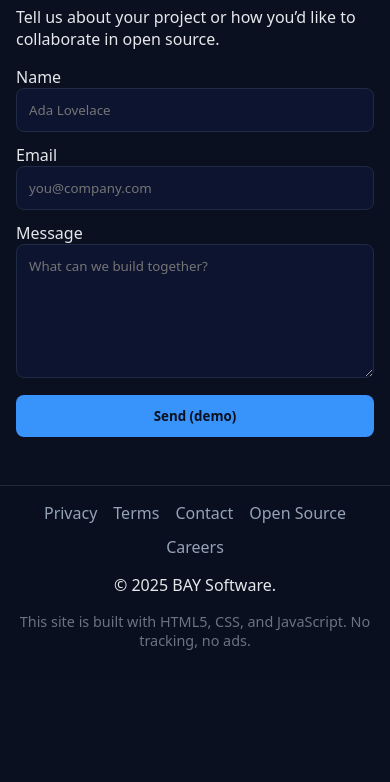
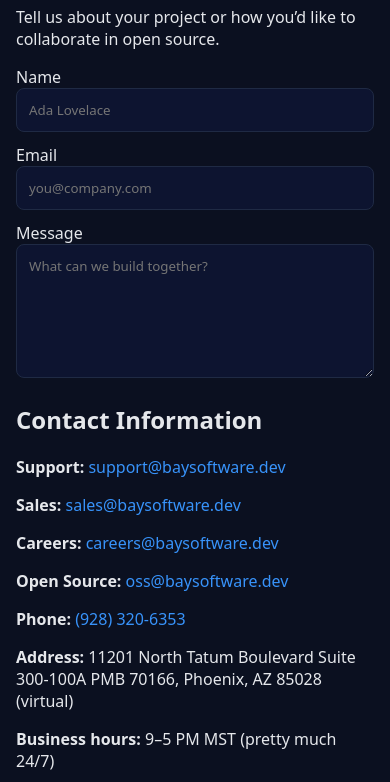
Before and after one commit to fragmentedlogic/baysoftware.dev, a website: page pages/contact.html in a window 390 px wide. Shown: the part 169-951 px from the top of the page. Before the commit the page ends 849 px from the top, so only its background shows below. Drawn offline with Linux system fonts and the light colour scheme.

Commit message:
Update contact page with contact info and working form
Add support, sales, careers, and open-source email addresses; phone number; physical address; business hours with humor; and a GitHub link with icon. Modify contact form to mailto and enable send functionality.

```diff
--- a/pages/contact.html
+++ b/pages/contact.html
@@ -14,7 +14,7 @@
   <main id="main">
     <h1>Contact</h1>
       <p>Tell us about your project or how you’d like to collaborate in open source.</p>
-      <form aria-label="Contact form">
+      <form aria-label="Contact form" action="mailto:support@baysoftware.dev" method="post" enctype="text/plain">
         <label>
           Name
           <input type="text" placeholder="Ada Lovelace" required />
@@ -27,9 +27,22 @@
           Message
           <textarea rows="6" placeholder="What can we build together?"></textarea>
         </label>
-        <button type="submit" aria-disabled="true" title="Demo form">Send (demo)</button>
+
       </form>
-  </main>
+
+         <section>
+      <h2>Contact Information</h2>
+      <p><strong>Support:</strong> <a href="mailto:support@baysoftware.dev">support@baysoftware.dev</a></p>
+      <p><strong>Sales:</strong> <a href="mailto:sales@baysoftware.dev">sales@baysoftware.dev</a></p>
+      <p><strong>Careers:</strong> <a href="mailto:careers@baysoftware.dev">careers@baysoftware.dev</a></p>
+      <p><strong>Open Source:</strong> <a href="mailto:oss@baysoftware.dev">oss@baysoftware.dev</a></p>
+      <p><strong>Phone:</strong> <a href="tel:9283206353">(928) 320-6353</a></p>
+      <p><strong>Address:</strong> 11201 North Tatum Boulevard Suite 300-100A PMB 70166, Phoenix, AZ 85028 (virtual)</p>
+      <p><strong>Business hours:</strong> 9–5 PM MST (pretty much 24/7)</p>
+      <p><strong>GitHub:</strong> <a href="https://github.com/BAY-Software"><img src="https://github.githubassets.com/images/modules/logos_page/GitHub-Mark.png" alt="GitHub" width="20" style="vertical-align:middle;"> BAY Software on GitHub</a></p>
+    </section>
+    </main>
+
   <div id="site-footer" data-include="/partials/footer.html"></div>
   <script type="module" src="/js/app.js"></script>
 <noscript><div style="padding:1rem;text-align:center">JavaScript is disabled. Header and footer may not appear.</div></noscript>
```
